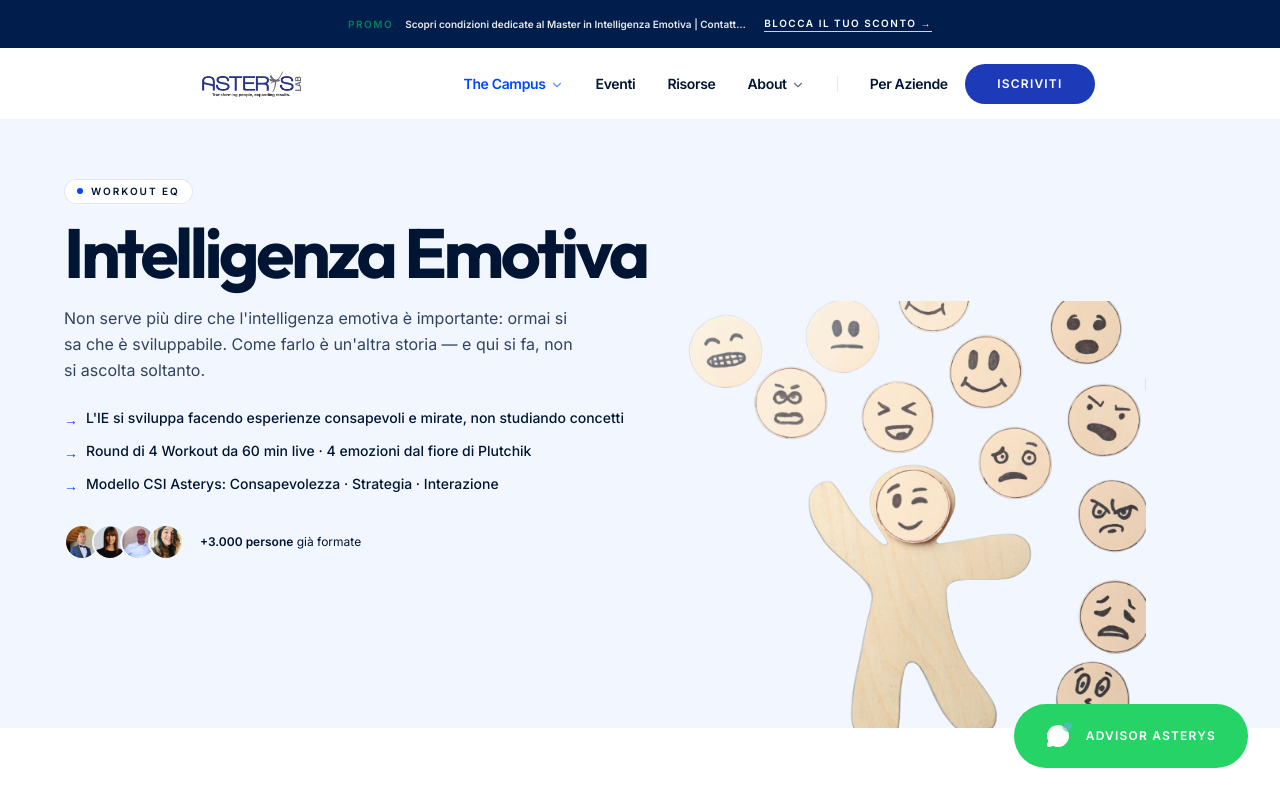
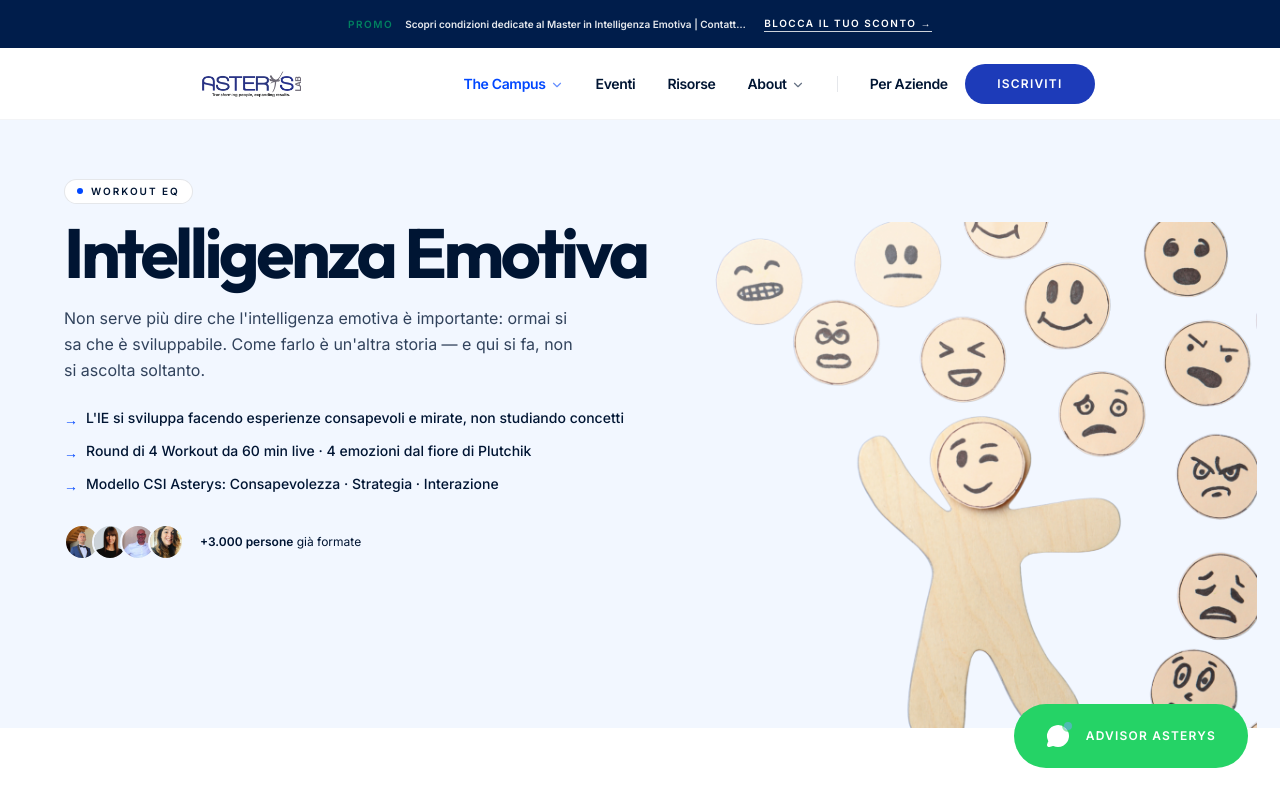
Before and after one commit to danielecolasanti22-wq/asterys-lab---scuola-di-coaching-icf, a React (Vite) app: page /corsi/eiw in a window 1280 px wide. Shown: the top 800 px of the page. Built offline with nearby package versions, Linux system fonts and the light colour scheme.

Commit message:
Update CourseDetail.tsx

```diff
--- a/src/pages/CourseDetail.tsx
+++ b/src/pages/CourseDetail.tsx
@@ -556,7 +556,7 @@
                   : id === 'voice-dialogue'
                   ? 'right-[-22%] w-[calc(82vw-65px)] max-w-[1255px] min-w-[875px] translate-x-[20px]'
                   : id === 'eiw'
-                  ? 'right-[2%] w-[calc(60vw-80px)] max-w-[1040px] min-w-[760px] -translate-x-[60px]'
+                  ? 'right-[-8%] w-[calc(60vw-30px)] max-w-[1180px] min-w-[900px] translate-x-[0px]'
                   : 'right-[-36%] w-[calc(78vw-80px)] max-w-[1180px] min-w-[820px] translate-x-[150px]'
               }`}
             >
```
